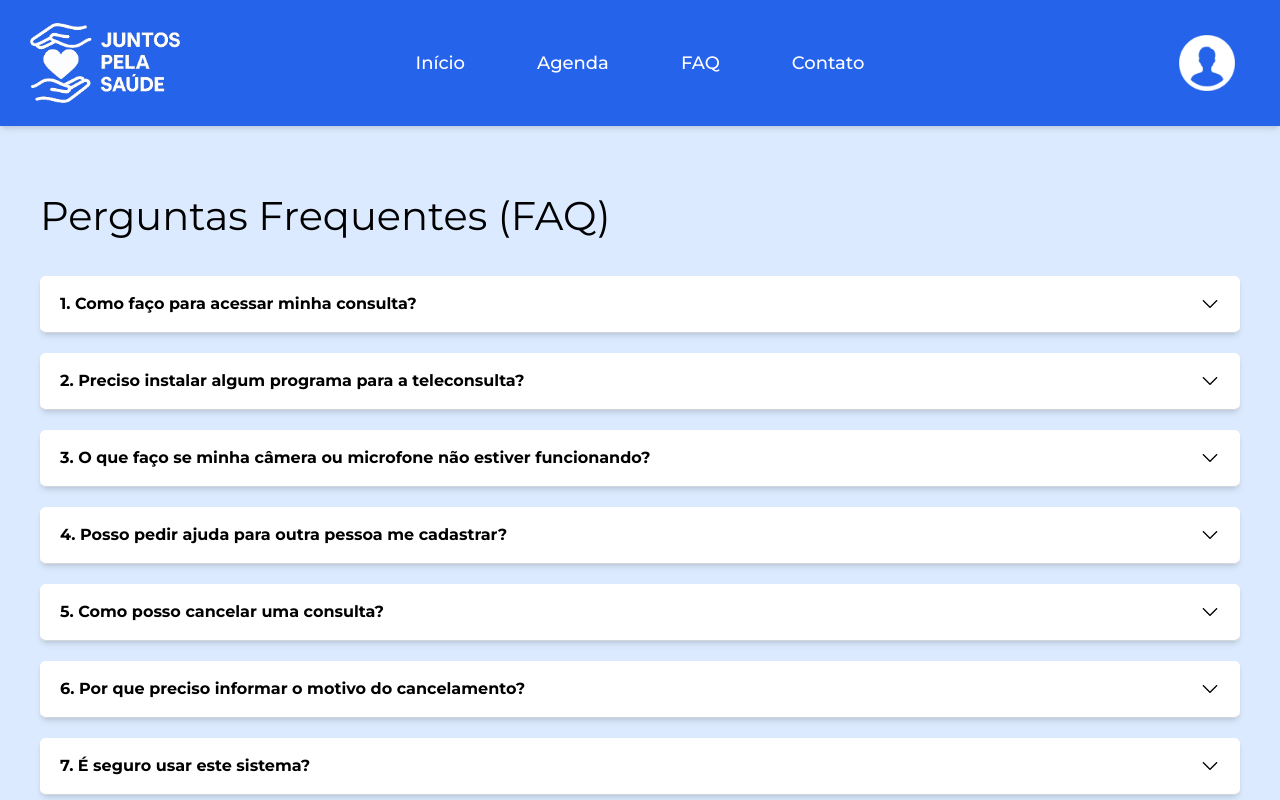
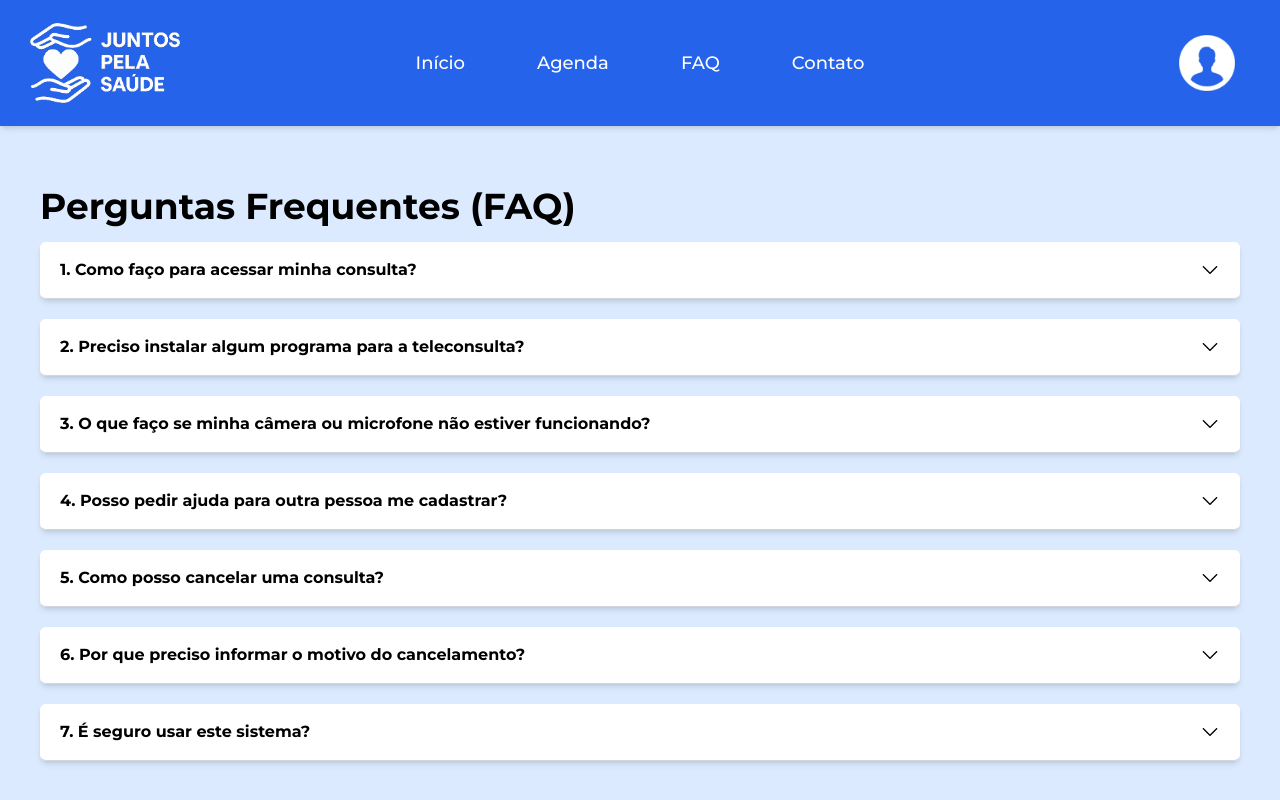
Before and after one commit to annaclrl/juntos-pela-saude, a React (Vite) app: page /faq in a window 1280 px wide. Shown: the top 800 px of the page. Built offline with nearby package versions, Linux system fonts and the light colour scheme.

Commit message:
Aplicando tailwind na página de FAQ

```diff
--- a/src/globals.css
+++ b/src/globals.css
@@ -958,6 +958,19 @@
   }
 }
 
+/* Faq */
+
+@layer components {
+  #conteudo_faq {
+    @apply px-10 py-15;
+  }
+
+  #conteudo_faq h1 {
+    @apply text-4xl font-bold mb-4;
+  }
+}
+
+
 
 
 
--- a/src/pages/Faq/Faq.css
+++ /dev/null
@@ -1,9 +0,0 @@
-#conteudo_faq {
-    padding: 60px 40px;
-}
-
-#conteudo_faq h1 {
-    font-family: var(--fonte-principal);
-    font-size: 40px;
-    margin-bottom: 30px;
-}
--- a/src/pages/Faq/index.tsx
+++ b/src/pages/Faq/index.tsx
@@ -1,5 +1,4 @@
 import FAQItem from '../../components/FaqItem';
-import './Faq.css'
 import { perguntasFAQ } from '../../data/perguntasFAQ';
 
 const Faq = () => {
```
